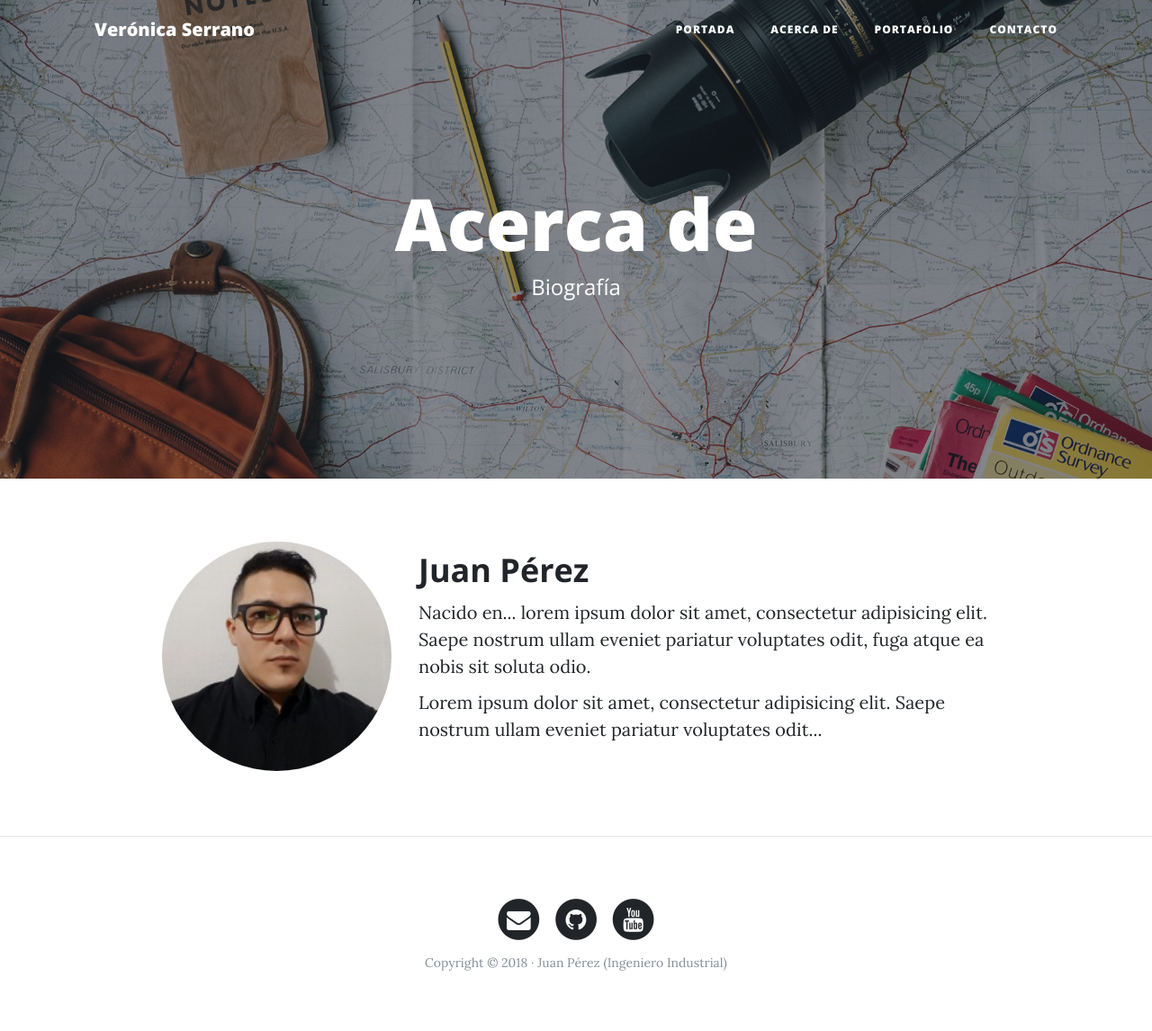
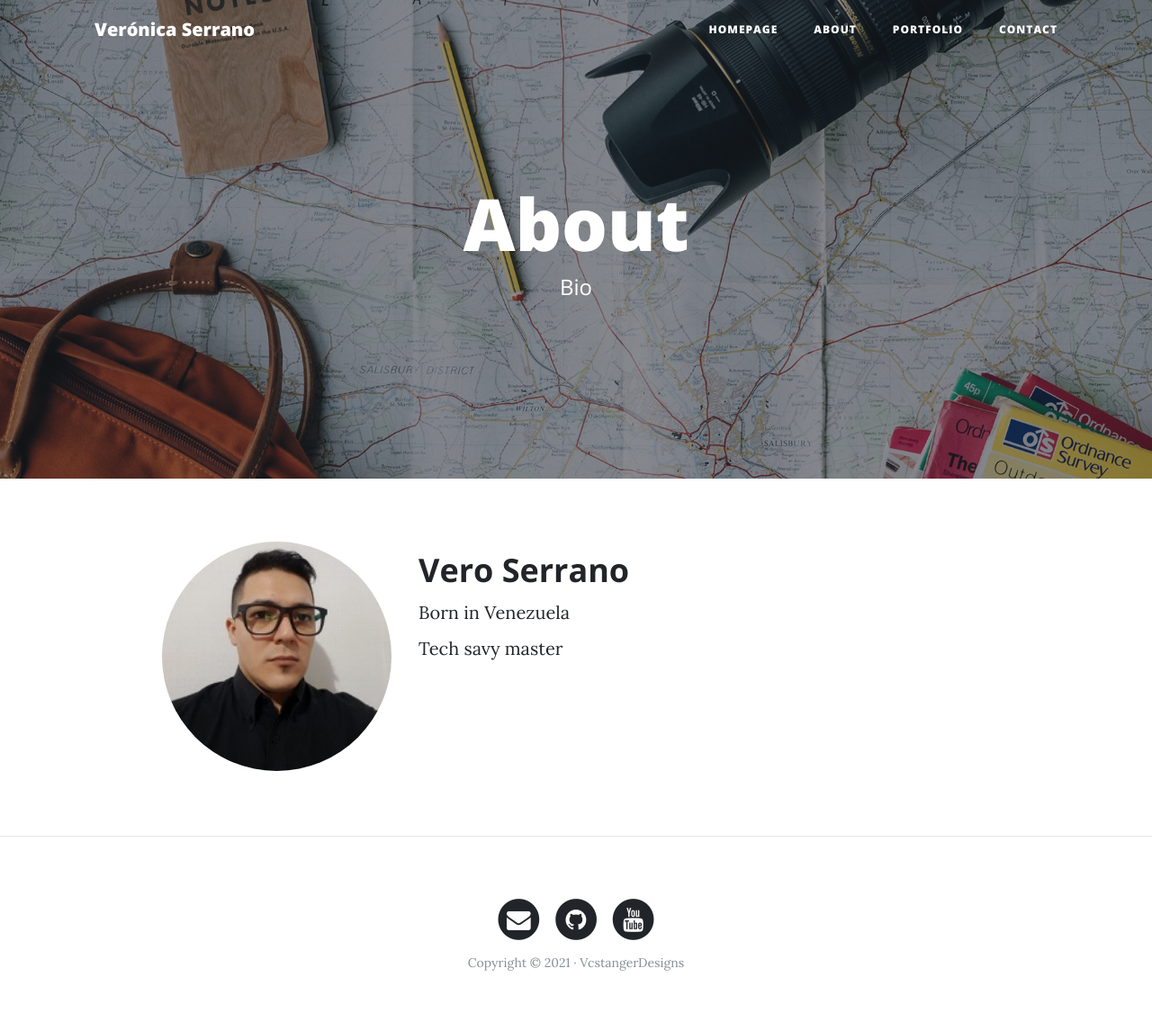
Before and after one commit to verito-stanger/web-personal-2021, a Django app: page /about/ in a window 1280 px wide. Shown: the whole page at 90% size. Run offline with Django 3.2, Linux system fonts and the light colour scheme; some libraries are stand-ins or nearby versions.

Commit message:
changes-data

```diff
--- a/web_personal/core/templates/core/about.html
+++ b/web_personal/core/templates/core/about.html
@@ -1,12 +1,12 @@
 {% extends "core/base.html" %}
 {% load static %}
-{% block title %}Acerca de{% endblock title %}
+{% block title %}About{% endblock title %}
 
 {% block backgroundimage %}{% static 'core/img/about-bg.jpg' %}{% endblock backgroundimage %}
 
 {% block header %}
-    <h1>Acerca de</h1>
-    <span class="subheading">Biografía</span>
+    <h1>About</h1>
+    <span class="subheading">Bio</span>
 {% endblock header %}
 
 {% block content %}
@@ -15,9 +15,9 @@
             <img class="img-fluid avatar" src="{% static 'core/img/avatar.jpg' %}" alt="">
         </div>
         <div class="col-lg-7 col-md-8">
-            <h2 class="section-heading">Juan Pérez</h2>
-            <p>Nacido en... lorem ipsum dolor sit amet, consectetur adipisicing elit. Saepe nostrum ullam eveniet pariatur voluptates odit, fuga atque ea nobis sit soluta odio.</p>
-            <p>Lorem ipsum dolor sit amet, consectetur adipisicing elit. Saepe nostrum ullam eveniet pariatur voluptates odit...</p>
+            <h2 class="section-heading">Vero Serrano</h2>
+            <p>Born in Venezuela</p>
+            <p>Tech savy master</p>
         </div>
     </div>
 {% endblock content %}
--- a/web_personal/core/templates/core/base.html
+++ b/web_personal/core/templates/core/base.html
@@ -6,7 +6,7 @@
     <meta charset="utf-8">
     <meta name="viewport" content="width=device-width, initial-scale=1, shrink-to-fit=no">
 
-		<title>{% block title %}{% endblock title %} - Jeremias Caceres</title>
+		<title>{% block title %}{% endblock title %} - Vero Serrano</title>
 
     <!-- Estilos y fuentes del template  -->
     <link href="{% static 'core/vendor/bootstrap/css/bootstrap.min.css' %}" rel="stylesheet">
@@ -29,16 +29,16 @@
         <div class="collapse navbar-collapse" id="navbarResponsive">
           <ul class="navbar-nav ml-auto">
             <li class="nav-item">
-              <a class="nav-link" href="{% url 'home' %}">Portada</a>
+              <a class="nav-link" href="{% url 'home' %}">Homepage</a>
             </li>
             <li class="nav-item">
-              <a class="nav-link" href="{% url 'about' %}">Acerca de</a>
+              <a class="nav-link" href="{% url 'about' %}">About</a>
             </li>
             <li class="nav-item">
-              <a class="nav-link" href="{% url 'portfolio' %}">Portafolio</a>
+              <a class="nav-link" href="{% url 'portfolio' %}">Portfolio</a>
             </li>
             <li class="nav-item">
-              <a class="nav-link" href="{% url 'contact' %}">Contacto</a>
+              <a class="nav-link" href="{% url 'contact' %}">Contact</a>
             </li>
           </ul>
         </div>
@@ -105,7 +105,7 @@
                 </a>
               </li>
             </ul>
-            <p class="copyright text-muted">Copyright &copy; 2018 · Juan Pérez (Ingeniero Industrial) </p>
+            <p class="copyright text-muted">Copyright &copy; 2021 · VcstangerDesigns</p>
           </div>
         </div>
       </div>
--- a/web_personal/portfolio/templates/portfolio/portfolio.html
+++ b/web_personal/portfolio/templates/portfolio/portfolio.html
@@ -1,11 +1,11 @@
 {% extends "core/base.html" %}
 {% load static %}
 {% block title %}
-    Portafolio
+    Portfolio
 {% endblock title %}
 {% block header %}
     <h1>Portafolio</h1>
-    <span class="subheading">Currículum</span>
+    <span class="subheading">Resume</span>
 {% endblock header %}
 {% block backgroundimage %}{% static 'core/img/portfolio-bg.png' %}{% endblock backgroundimage %}
 {% block content %}
@@ -20,7 +20,7 @@
             <h2 class="section-heading title">{{ project.title }}</h2>
             <p>{{ project.description }}</p>
             {% if project.link %}
-                <p><a href="{{ project.link }}">Más información</a></p>
+                <p><a href="{{ project.link }}">More information</a></p>
             {% endif %}
         </div>
     </div>
```
Also changed, not shown: web_personal/core/templates/core/contact.html (+5 -4 lines).
